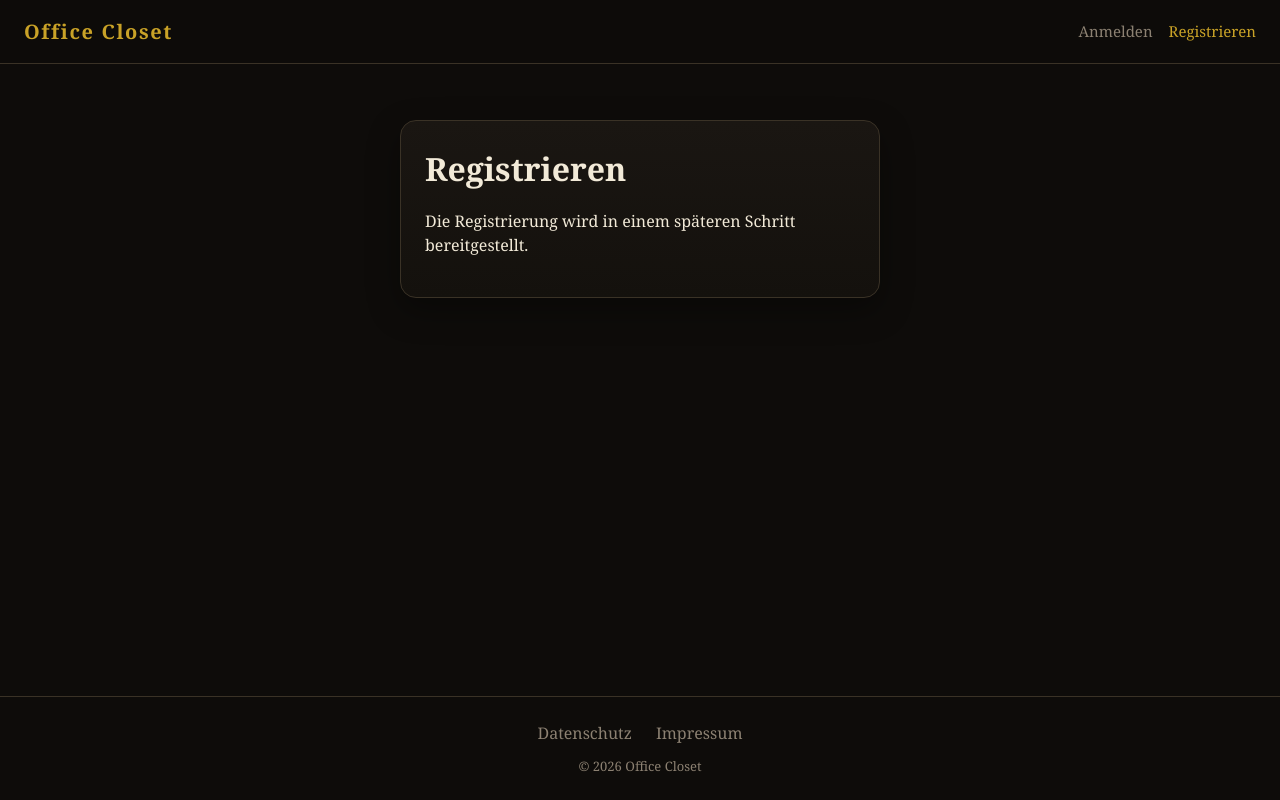
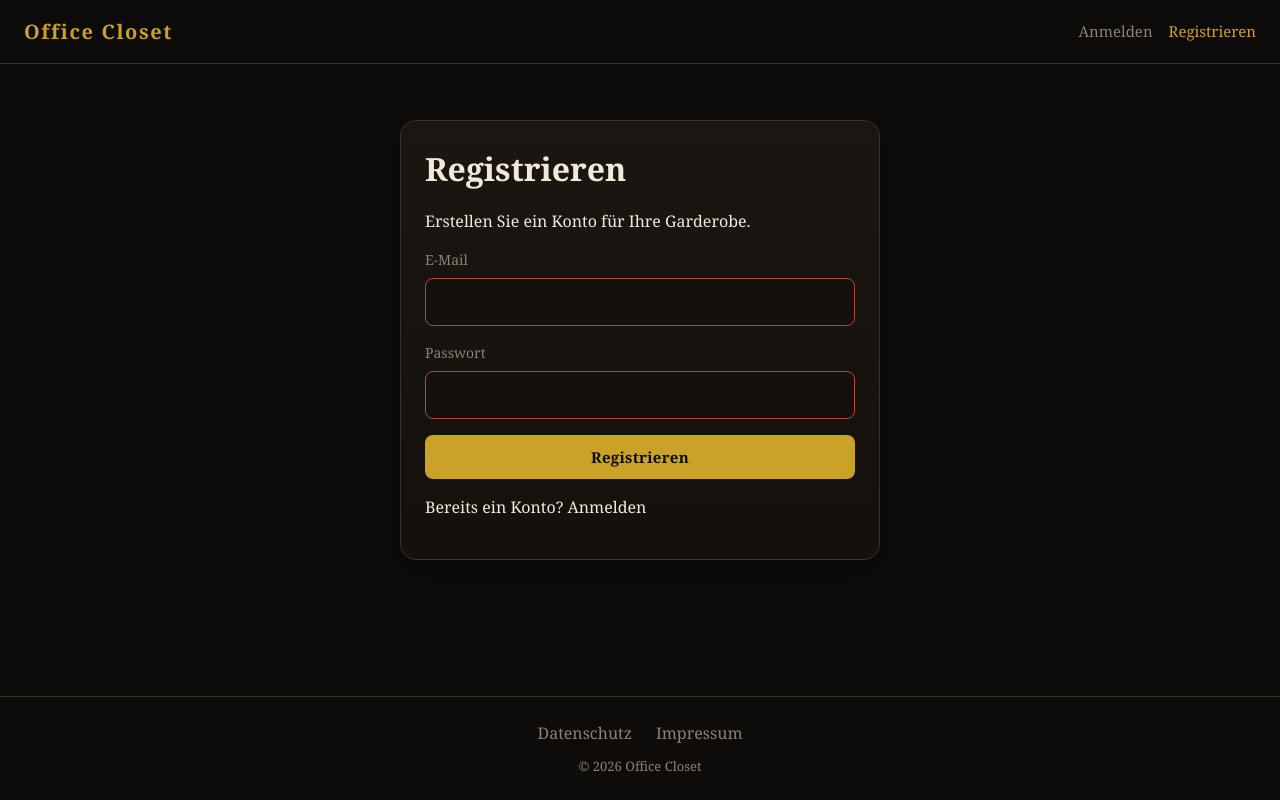
Before and after one commit to M3-13/e2e-officecloset-20260903-092047-37dc, a React (Vite) app in the folder frontend/: page /register in a window 1280 px wide. Built offline with nearby package versions, Linux system fonts and the light colour scheme.

Commit message:
feat: Landing-, Login- und Registrierungsseiten bauen
Closes #7

```diff
--- a/frontend/src/pages/Login.jsx
+++ b/frontend/src/pages/Login.jsx
@@ -1,9 +1,121 @@
+import { useState } from "react";
+import { Link, useNavigate } from "react-router-dom";
+import { useAuth } from "../context/AuthContext.jsx";
+import { client } from "../api/client.js";
+
+function decodePayload(token) {
+  try {
+    const segment = token.split(".")[1];
+    if (!segment) {
+      return null;
+    }
+    let base64 = segment.replace(/-/g, "+").replace(/_/g, "/");
+    while (base64.length % 4) {
+      base64 += "=";
+    }
+    const json = decodeURIComponent(
+      atob(base64)
+        .split("")
+        .map((c) => "%" + ("00" + c.charCodeAt(0).toString(16)).slice(-2))
+        .join(""),
+    );
+    return JSON.parse(json);
+  } catch {
+    return null;
+  }
+}
+
+function errorMessage(error) {
+  if (error && error.status === 401) {
+    return "E-Mail oder Passwort ist falsch.";
+  }
+  if (error && error.status === 429) {
+    return "Zu viele Anmeldeversuche. Bitte versuchen Sie es in 15 Minuten erneut.";
+  }
+  if (error && error.detail) {
+    return error.detail;
+  }
+  return "Anmeldung fehlgeschlagen. Bitte versuchen Sie es erneut.";
+}
+
 export default function Login() {
+  const { login } = useAuth();
+  const navigate = useNavigate();
+  const [email, setEmail] = useState("");
+  const [password, setPassword] = useState("");
+  const [error, setError] = useState("");
+  const [submitting, setSubmitting] = useState(false);
+
+  async function handleSubmit(event) {
+    event.preventDefault();
+    setError("");
+    setSubmitting(true);
+    try {
+      const data = await client.post("/auth/login", { email, password });
+      const payload = decodePayload(data.access_token);
+      const user = {
+        id: payload && payload.sub != null ? Number(payload.sub) : null,
+        email,
+      };
+      login(data.access_token, user);
+      navigate("/wardrobe", { replace: true });
+    } catch (err) {
+      setError(errorMessage(err));
+    } finally {
+      setSubmitting(false);
+    }
+  }
+
   return (
     <div className="page container">
       <div className="card auth-card">
         <h1>Anmelden</h1>
-        <p>Die Anmeldung wird in einem späteren Schritt bereitgestellt.</p>
+        <p>Melden Sie sich mit Ihren Zugangsdaten an.</p>
+        <form className="form" onSubmit={handleSubmit} noValidate>
+          {error ? (
+            <div className="alert alert--error" role="alert">
+              {error}
+            </div>
+          ) : null}
+          <div className="form-field">
+            <label className="label" htmlFor="login-email">
+              E-Mail
+            </label>
+            <input
+              id="login-email"
+              className="input"
+              type="email"
+              autoComplete="email"
+              value={email}
+              onChange={(event) => setEmail(event.target.value)}
+              required
+            />
+          </div>
+          <div className="form-field">
+            <label className="label" htmlFor="login-password">
+              Passwort
+            </label>
+            <input
+              id="login-password"
+              className="input"
+              type="password"
+              autoComplete="current-password"
+              value={password}
+              onChange={(event) => setPassword(event.target.value)}
+              required
+            />
+          </div>
+          <button
+            type="submit"
+            className="btn btn--primary"
+            disabled={submitting}
+          >
+            {submitting ? "Wird angemeldet…" : "Anmelden"}
+          </button>
+          <p>
+            Noch kein Konto? <Link to="/register">Registrieren</Link>
+          </p>
+        </form>
       </div>
     </div>
   );
--- a/frontend/src/pages/Register.jsx
+++ b/frontend/src/pages/Register.jsx
@@ -1,9 +1,95 @@
+import { useState } from "react";
+import { Link, useNavigate } from "react-router-dom";
+import { useAuth } from "../context/AuthContext.jsx";
+import { client } from "../api/client.js";
+
+function errorMessage(error) {
+  if (error && error.status === 409) {
+    return "Diese E-Mail-Adresse ist bereits registriert.";
+  }
+  if (error && error.status === 429) {
+    return "Zu viele Registrierungsversuche. Bitte versuchen Sie es in 15 Minuten erneut.";
+  }
+  if (error && error.detail) {
+    return error.detail;
+  }
+  return "Registrierung fehlgeschlagen. Bitte versuchen Sie es erneut.";
+}
+
 export default function Register() {
+  const { login } = useAuth();
+  const navigate = useNavigate();
+  const [email, setEmail] = useState("");
+  const [password, setPassword] = useState("");
+  const [error, setError] = useState("");
+  const [submitting, setSubmitting] = useState(false);
+
+  async function handleSubmit(event) {
+    event.preventDefault();
+    setError("");
+    setSubmitting(true);
+    try {
+      const user = await client.post("/auth/register", { email, password });
+      const data = await client.post("/auth/login", { email, password });
+      login(data.access_token, user);
+      navigate("/wardrobe", { replace: true });
+    } catch (err) {
+      setError(errorMessage(err));
+    } finally {
+      setSubmitting(false);
+    }
+  }
+
   return (
     <div className="page container">
       <div className="card auth-card">
         <h1>Registrieren</h1>
-        <p>Die Registrierung wird in einem späteren Schritt bereitgestellt.</p>
+        <p>Erstellen Sie ein Konto für Ihre Garderobe.</p>
+        <form className="form" onSubmit={handleSubmit} noValidate>
+          {error ? (
+            <div className="alert alert--error" role="alert">
+              {error}
+            </div>
+          ) : null}
+          <div className="form-field">
+            <label className="label" htmlFor="register-email">
+              E-Mail
+            </label>
+            <input
+              id="register-email"
+              className="input"
+              type="email"
+              autoComplete="email"
+              value={email}
+              onChange={(event) => setEmail(event.target.value)}
+              required
+            />
+          </div>
+          <div className="form-field">
+            <label className="label" htmlFor="register-password">
+              Passwort
+            </label>
+            <input
+              id="register-password"
+              className="input"
+              type="password"
+              autoComplete="new-password"
+              value={password}
+              onChange={(event) => setPassword(event.target.value)}
+              required
+            />
+          </div>
+          <button
+            type="submit"
+            className="btn btn--primary"
+            disabled={submitting}
+          >
+            {submitting ? "Wird registriert…" : "Registrieren"}
+          </button>
+          <p>
+            Bereits ein Konto? <Link to="/login">Anmelden</Link>
+          </p>
+        </form>
       </div>
     </div>
   );
```
Also changed, not shown: 1 other file (tests, documents, lock files or other folders).
